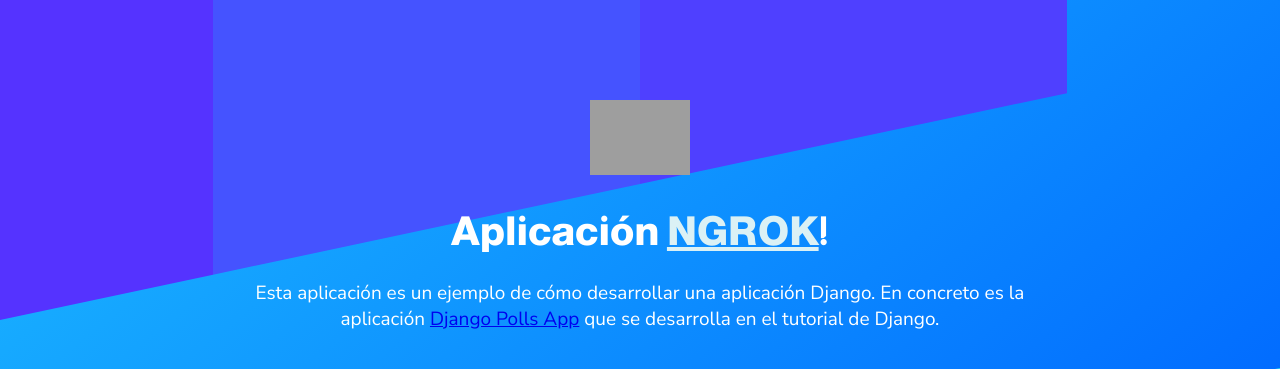
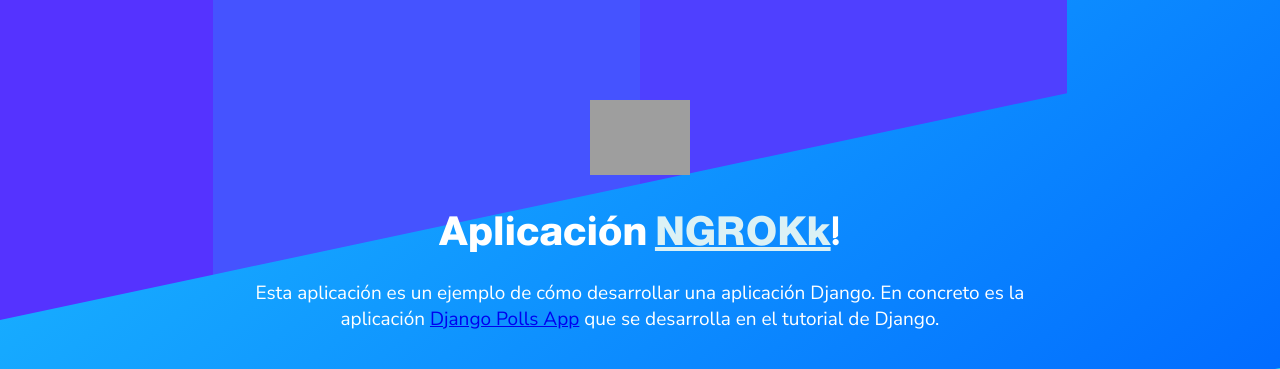
Before and after one commit to jesusrubio3/docker_django, a Django app: page / in a window 1280 px wide. Shown: the top 369 px of the page. Run offline with Django 3.2, Linux system fonts and the light colour scheme; grey boxes are pictures that could not be loaded.

Commit message:
cambio título

```diff
--- a/imagen/django_tutorial/polls/templates/index.html
+++ b/imagen/django_tutorial/polls/templates/index.html
@@ -14,7 +14,7 @@
   <div class="container">
     <div class="content">
       <img src="https://dit.gonzalonazareno.org/gestiona/static/img/iesgn.jpg" alt="DigitalOcean Logo" width="100" />
-      <h1>Aplicación <a href="https://www.djangoproject.com/">NGROK</a>!</h1>
+      <h1>Aplicación <a href="https://www.djangoproject.com/">NGROKk</a>!</h1>
 
       <p>
         Esta aplicación es un ejemplo de cómo desarrollar una aplicación Django. En concreto es la aplicación <a
```
